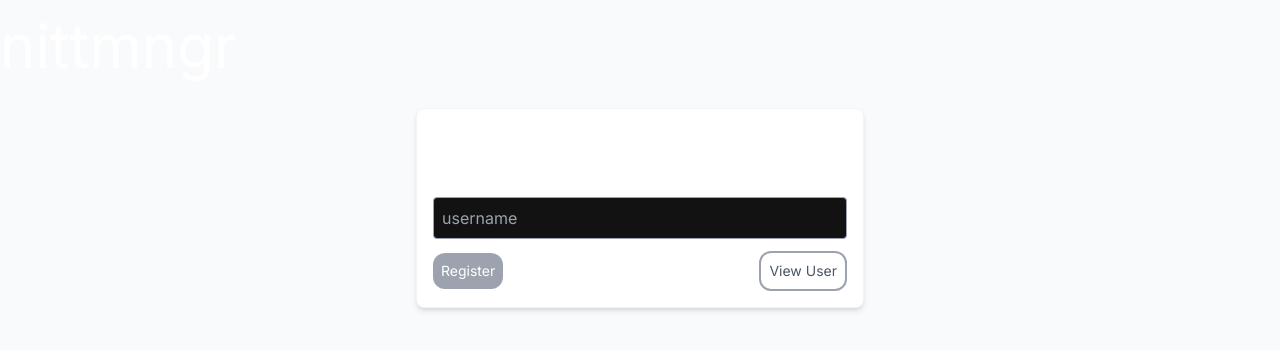
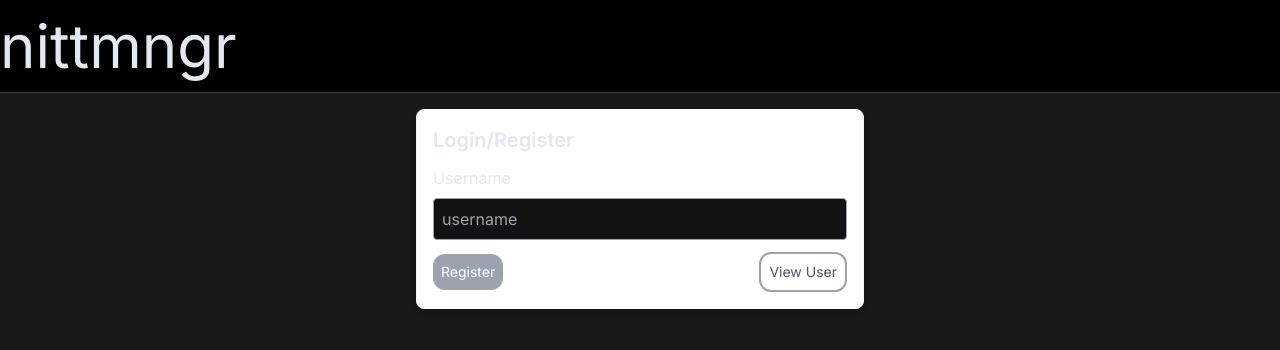
Before and after one commit to jaimetrovoada/nittmngr, a Next.js app: page / in a window 1280 px wide. Shown: the top 350 px of the page. Built offline with nearby package versions, Linux system fonts and the light colour scheme.

Commit message:
change layout colors

```diff
--- a/app/layout.tsx
+++ b/app/layout.tsx
@@ -16,9 +16,14 @@ export default function RootLayout({
 }) {
   return (
     <html lang="en">
-      <body className={inter.className + " flex h-dynamic flex-col bg-gray-50"}>
-        <header className="container mx-auto p-4 lg:px-0">
-          <nav className="flex flex-row items-center justify-between">
+      <body
+        className={
+          inter.className +
+          " flex h-dynamic flex-col bg-zinc-900 text-slate-200"
+        }
+      >
+        <header className="border-b border-gray-700 bg-black">
+          <nav className="container mx-auto flex flex-row items-center justify-between p-4 lg:px-0">
             <Link href="/" className="text-3xl lg:text-6xl">
               nittmngr
             </Link>
```
